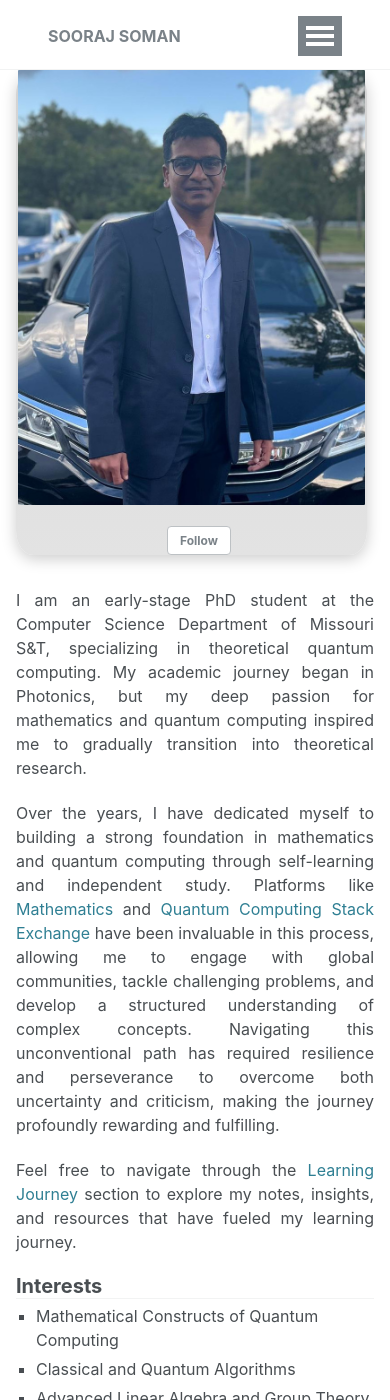
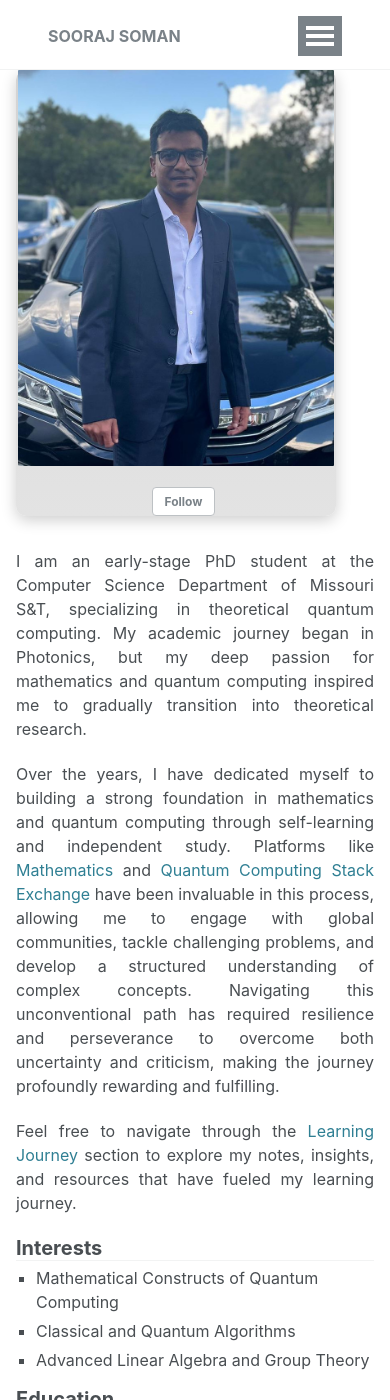
Before and after one commit to soorajss1729/soorajss1729.github.io, a Jekyll site: the page built from _pages/about.md, in a window 390 px wide and 1400 px high. Built offline with Jekyll 4.4.1, drawn with Linux system fonts in a browser that asks for light colours.

Commit message:
Update _sidebar.scss

```diff
--- a/_sass/_sidebar.scss
+++ b/_sass/_sidebar.scss
@@ -76,11 +76,11 @@
    Author profile and links
    ========================================================================== */
 .sidebar {
-  width: 25vw;
+  width: 800px;
   background: linear-gradient(180deg, rgba(200, 200, 200, 0.8), rgba(220, 220, 220, 0.8)); /* Subtle grey tones */
   /*background: linear-gradient(180deg, rgba(64, 224, 208, 0.8), rgba(135, 206, 235, 0.8));*/
   backdrop-filter: blur(10px);
-  border-radius: 5%;
+  border-radius: 10px;
   box-shadow: 0 4px 15px rgba(0, 0, 0, 0.2); /* Lighter shadow */
   padding-top: 0em; /*2.3em;*/
   margin-top: 1em;
@@ -90,7 +90,7 @@
   padding-right: 0;
 
   @media screen and (max-width: 600px) {
-    width: 90vw;
+    width: 320px;
     margin: 0; /* Remove all margins on small screens */
     padding-left: 0.1em; /* Add padding for both sides */
     padding-right: 0.1em;
```
